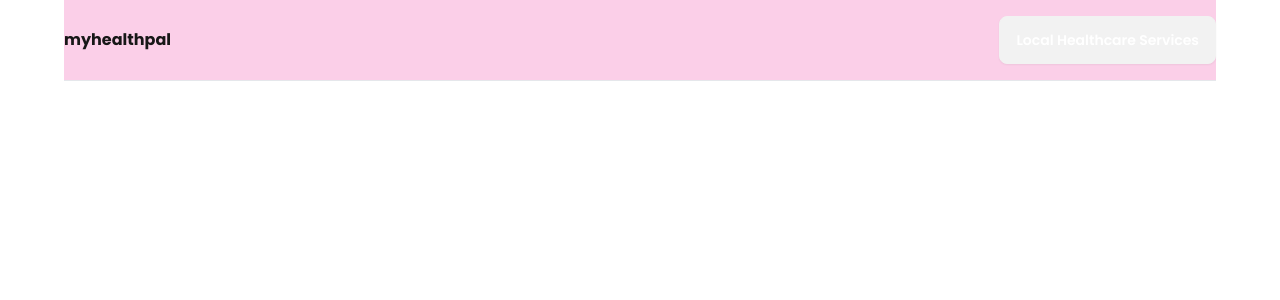
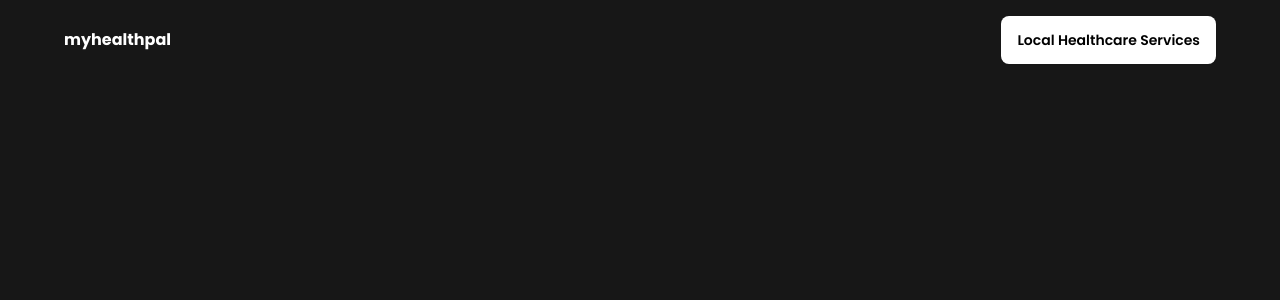
Before and after one commit to MasaKagami/myhealthpal--frontend, a Next.js app: page / in a window 1280 px wide. Shown: the top 300 px of the page. Built offline with nearby package versions, Linux system fonts and the light colour scheme.

Commit message:
changed theme

```diff
--- a/src/app/globals.css
+++ b/src/app/globals.css
@@ -5,8 +5,8 @@
 @tailwind utilities;
 
 :root {
-  --background: #ffffff;
-  --foreground: #171717;
+  --background: #171717;
+  --foreground: #ffffff;
 }
 
 body {
--- a/src/components/navbar/navbar.tsx
+++ b/src/components/navbar/navbar.tsx
@@ -1,8 +1,8 @@
 export default function Navbar(){
     return(
-        <div className="flex bg-pink-200 border-b py-4 w-full max-w-[90%] m-auto justify-between items-center">
+        <div className="flex py-4 w-full max-w-[90%] m-auto justify-between items-center">
             <p className="font-bold">myhealthpal</p>
-            <div className="btn text-white">
+            <div className="btn text-black border-none bg-white">
                 Local Healthcare Services
             </div>
         </div>
```
